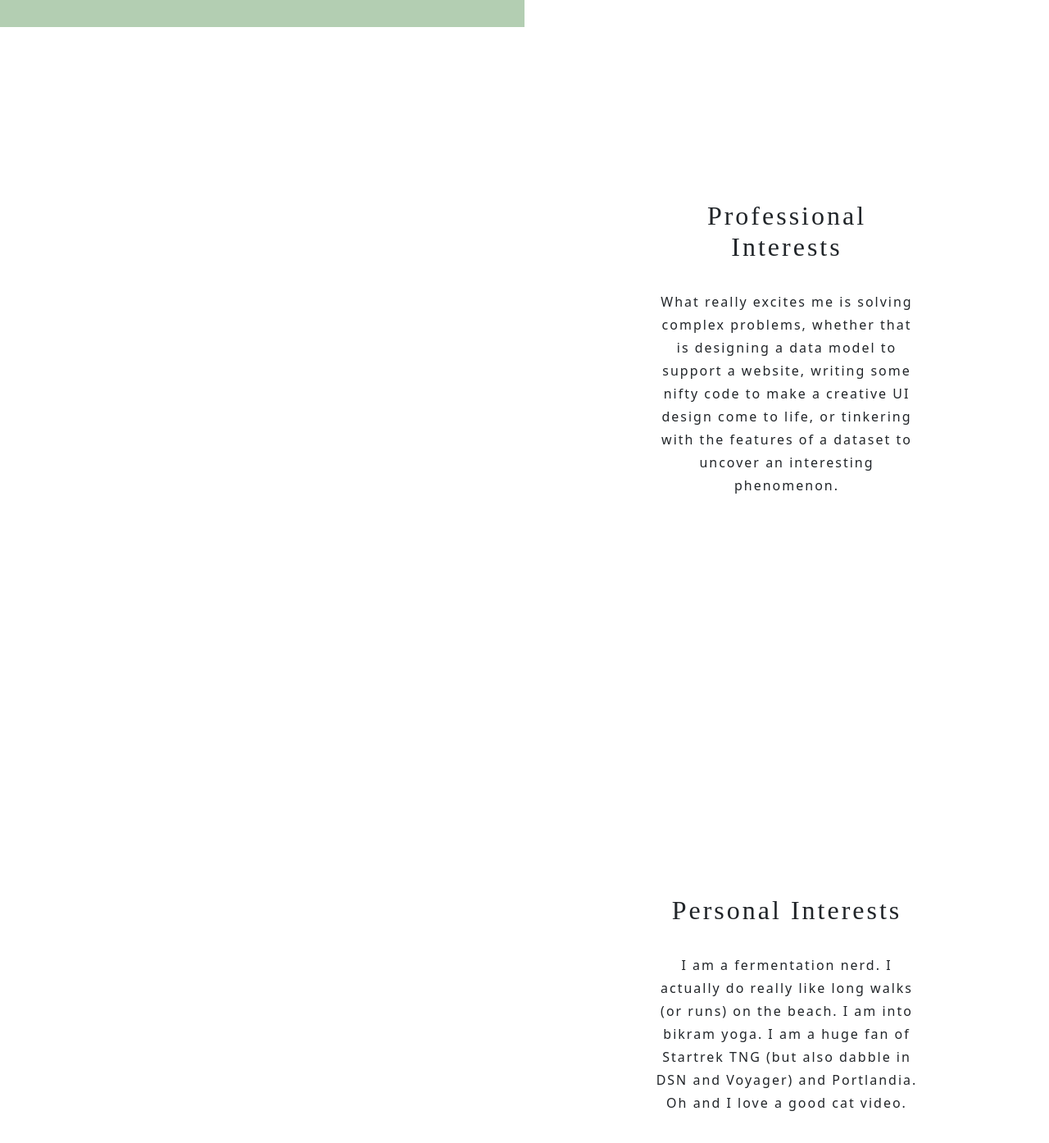
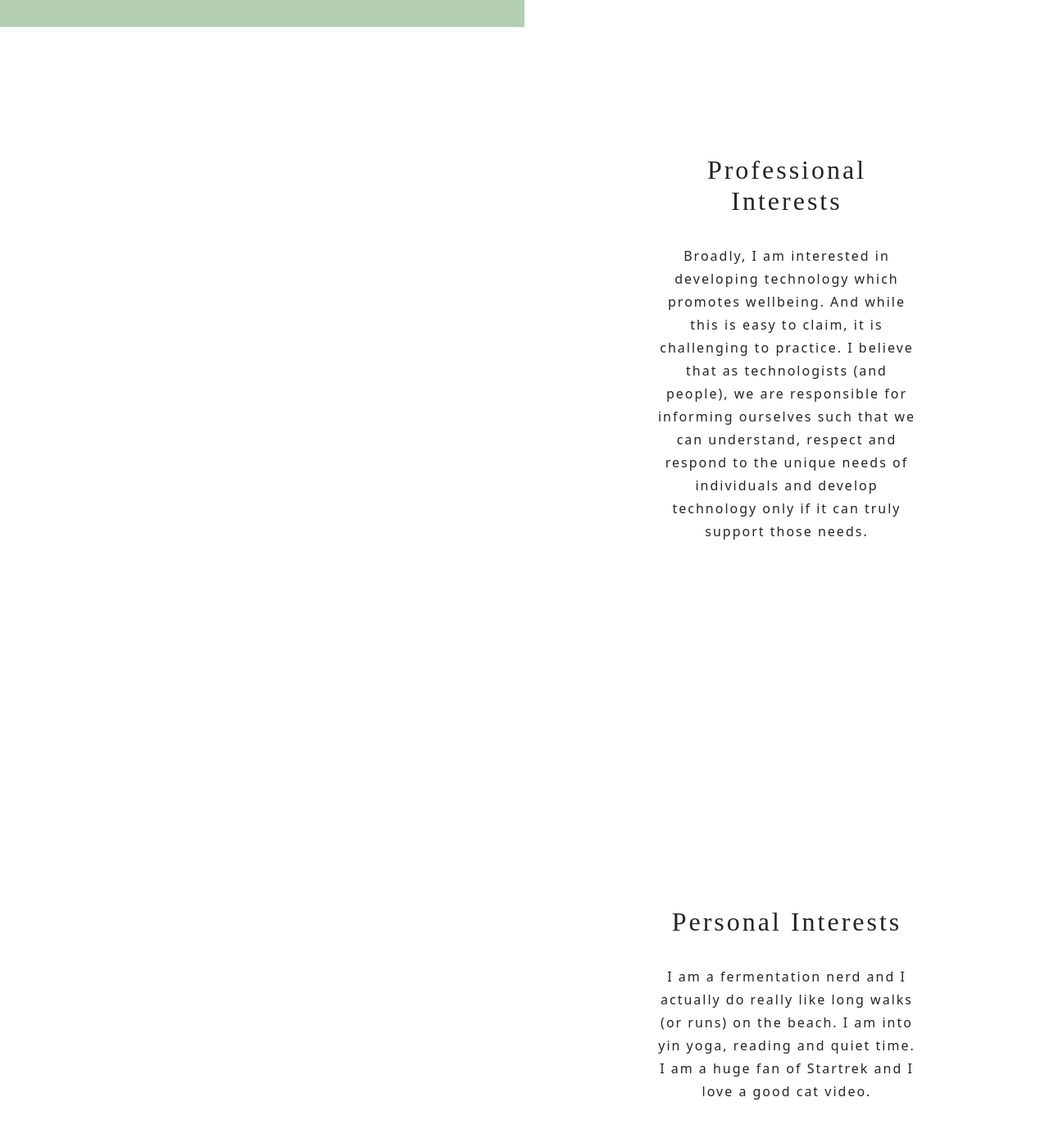
Before and after one commit to phoenixfire07/my-app, a React (Create React App) app: page / in a window 1280 px wide. Shown: the part 1567-2961 px from the top of the page at 82% size. Built offline with nearby package versions, Linux system fonts and the light colour scheme.

Commit message:
update about me

```diff
--- a/src/data/about.js
+++ b/src/data/about.js
@@ -5,10 +5,10 @@ export const aboutData = [
   },
   {
     "title":"Professional Interests",
-    "blurb":"What really excites me is solving complex problems, whether that is designing a data model to support a website, writing some nifty code to make a creative UI design come to life, or tinkering with the features of a dataset to uncover an interesting phenomenon."
+    "blurb":"Broadly, I am interested in developing technology which promotes wellbeing. And while this is easy to claim, it is challenging to practice. I believe that as technologists (and people), we are responsible for informing ourselves such that we can understand, respect and respond to the unique needs of individuals and develop technology only if it can truly support those needs."
   },
   {
     "title":"Personal Interests",
-    "blurb":"I am a fermentation nerd. I actually do really like long walks (or runs) on the beach. I am into bikram yoga. I am a huge fan of Startrek TNG (but also dabble in DSN and Voyager) and Portlandia. Oh and I love a good cat video."
+    "blurb":"I am a fermentation nerd and I actually do really like long walks (or runs) on the beach. I am into yin yoga, reading and quiet time. I am a huge fan of Startrek and I love a good cat video."
   },
 ];
```
